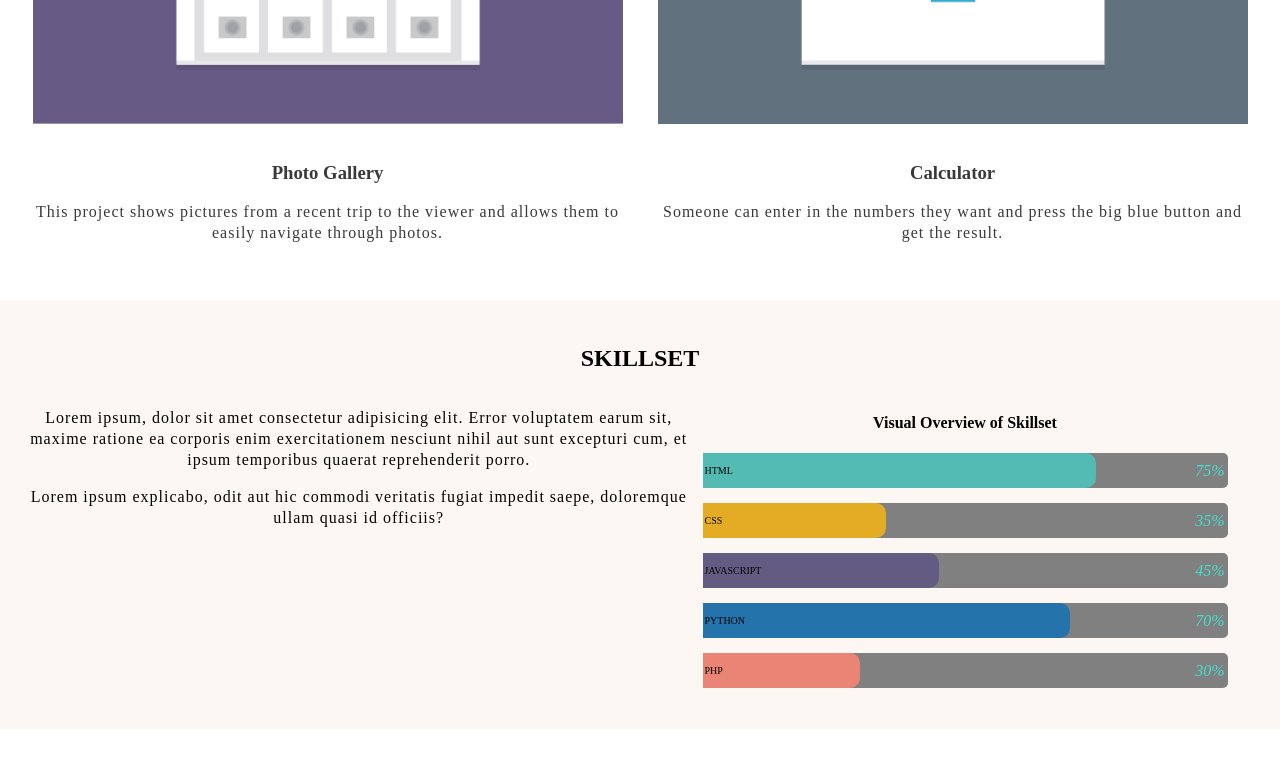
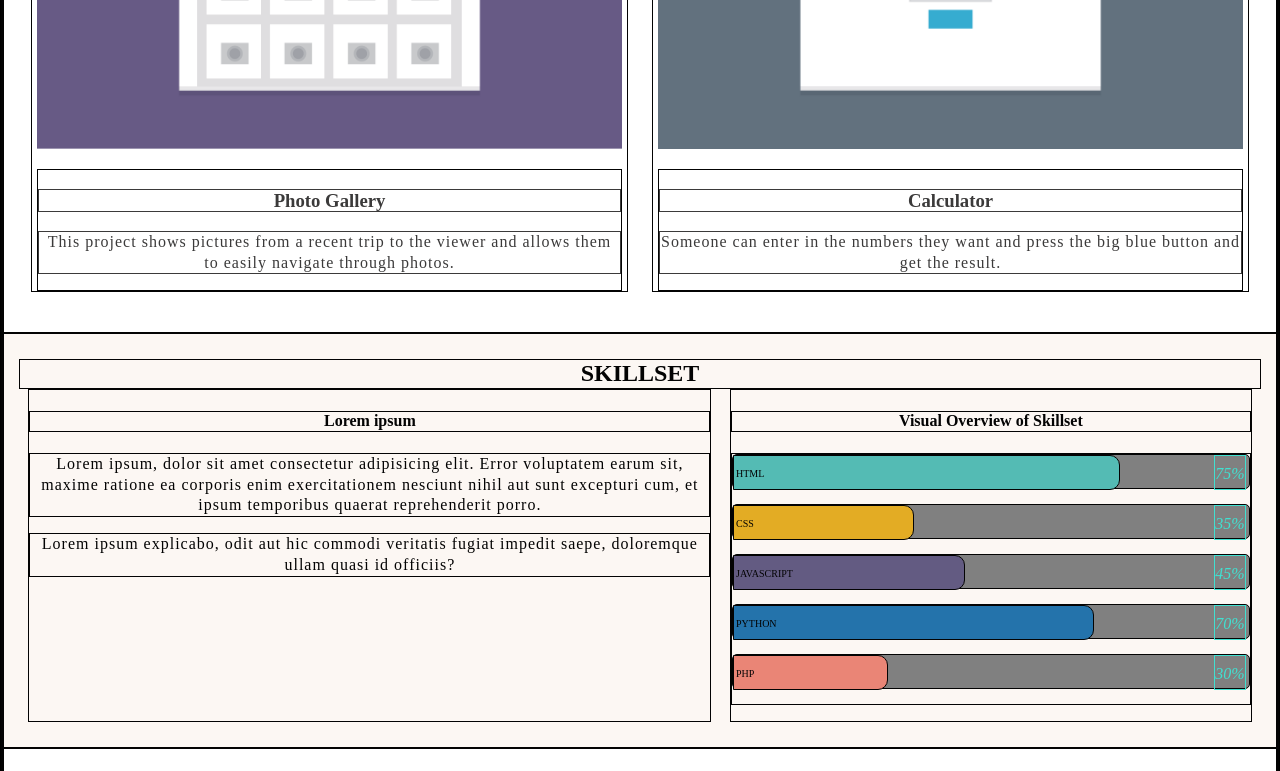
Before and after one commit to Vibes420/FETD-Proj-02, a plain HTML site: page index.html in a window 1280 px wide. Shown: the part 1818-2589 px from the top of the page. Drawn offline with Linux system fonts and the light colour scheme.

Commit message:
add styles for media 769px

```diff
--- a/css/style.css
+++ b/css/style.css
@@ -3,7 +3,7 @@
 ***********************/
 * {
     box-sizing: border-box;
-    /* border: 1px solid; */
+    border: 1px solid;
 }
 
 html {
@@ -370,6 +370,12 @@ h2, h1 {
         flex-basis: 42%;
     }
 
+    .skills > h2,
+    .skills-info,
+    .skills-visuals {
+        margin: 0 auto;
+    }
+
 
 
 
--- a/index.html
+++ b/index.html
@@ -92,6 +92,7 @@
         <section id="skills" class="skills">
             <h2>Skillset</h2>
             <div class="skills-info">
+                <h4>Lorem ipsum</h4>
                 <p>Lorem ipsum, dolor sit amet consectetur adipisicing elit.
                     Error voluptatem earum sit, maxime ratione ea corporis enim
                     exercitationem nesciunt nihil aut sunt excepturi cum, et ipsum
```
